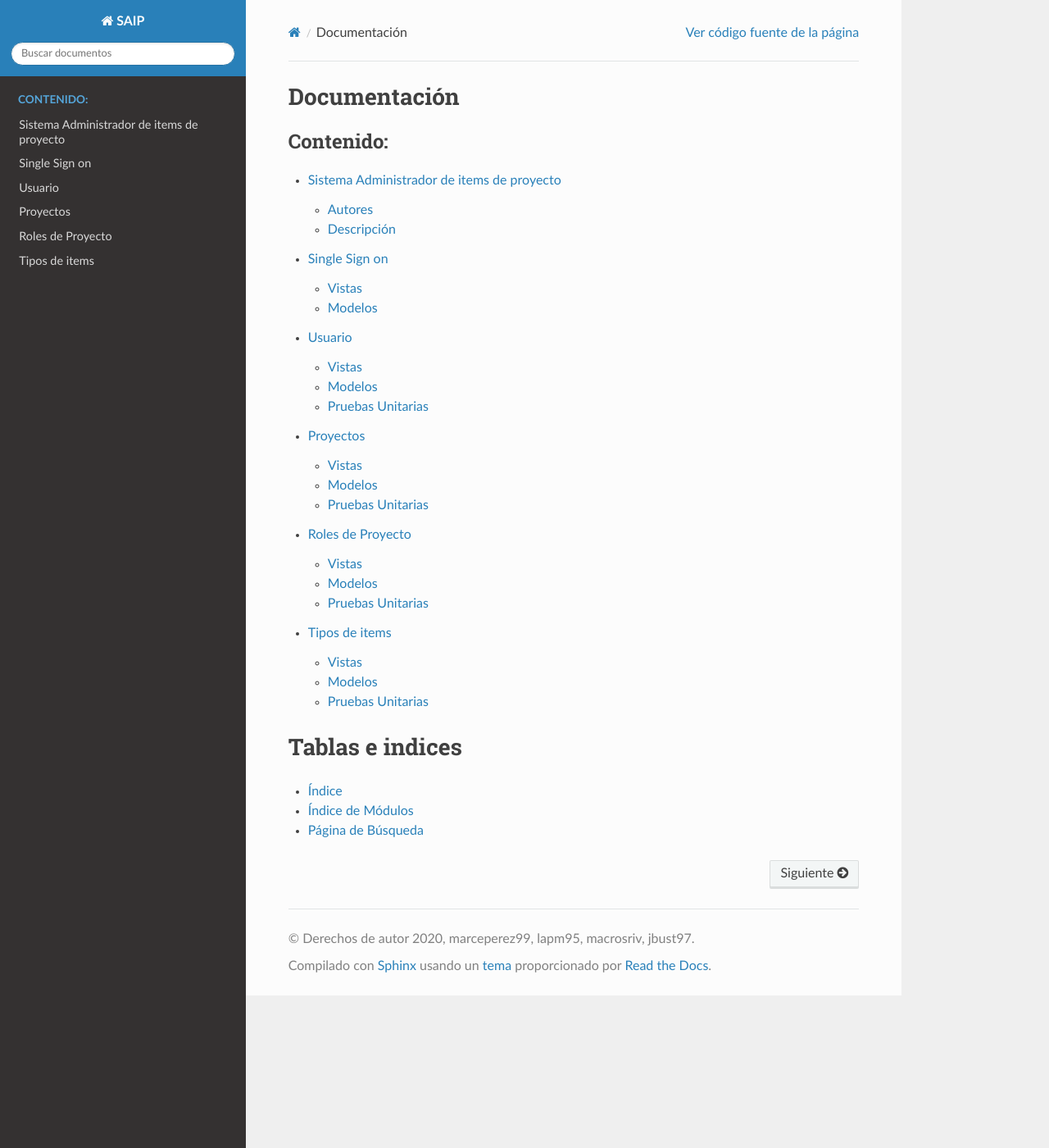
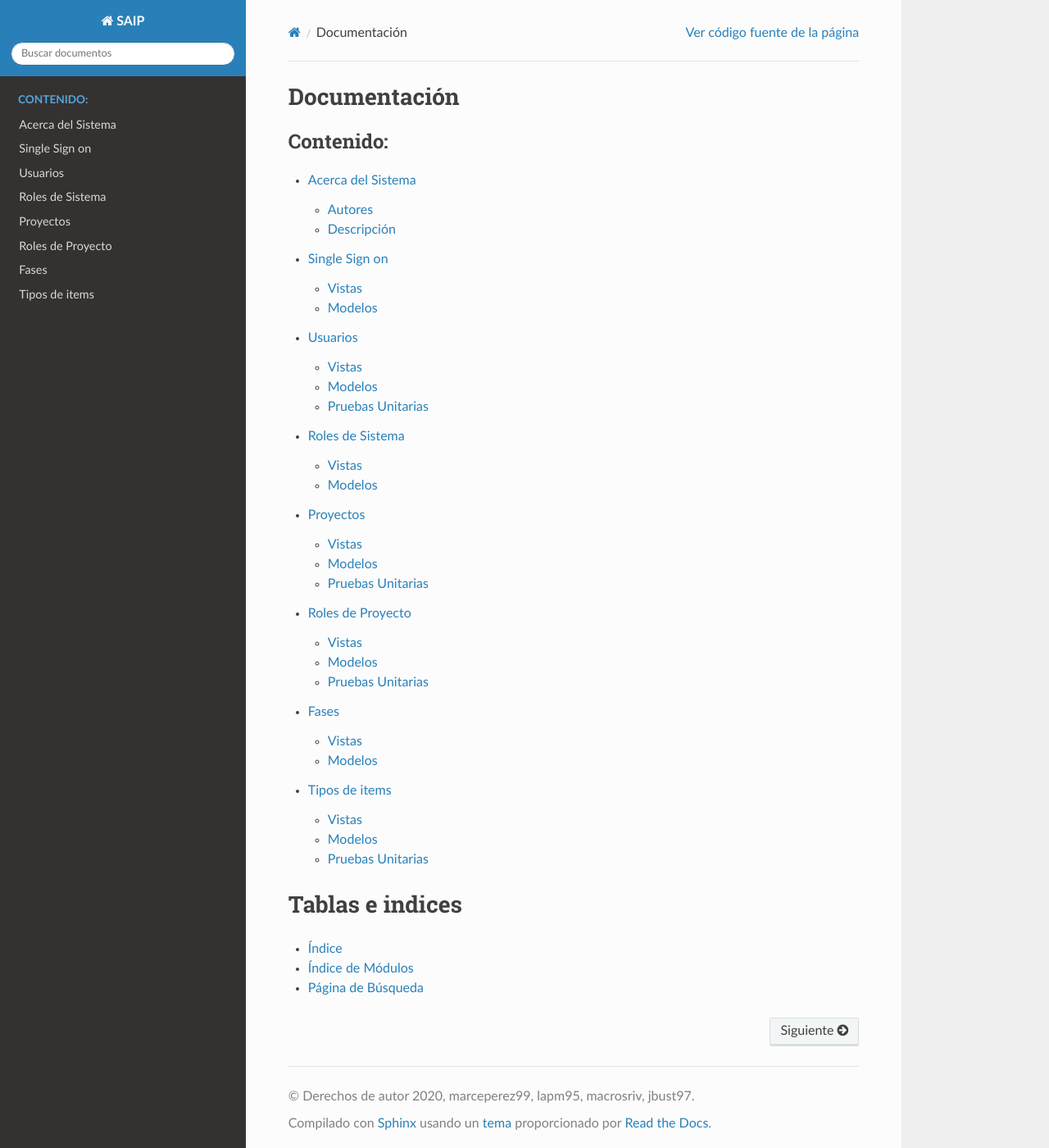
Before and after one commit to marceperez99/proyecto_is2, a Sphinx documentation site: the page built from docs/source/index.rst, in a window 1280 px wide and 1400 px high. Shown: the whole window at 82% size. Built offline with Sphinx 7.4.7 and the Read the Docs theme 2.0.0, drawn with Linux system fonts in a browser that asks for light colours; the version number could not be read and is left out.

Commit message:
Agrega las apps faltantes a la documentación.
Signed-off-by: Hugo Fleitas <hugofleitasbus@gmail.com>

```diff
--- a/docs/source/index.rst
+++ b/docs/source/index.rst
@@ -13,8 +13,10 @@ Documentación
    modules/aboutSAIP.rst
    modules/sso/sso.rst
    modules/usuario/usuario.rst
+   modules/roles_de_sistema/roles_de_sistema.rst
    modules/gestion_de_proyecto/gestion_de_proyecto.rst
    modules/roles_de_proyecto/roles_de_proyecto.rst
+   modules/gestion_de_fase/gestion_de_fase.rst
    modules/gestion_de_tipo_de_item/gestion_de_tipo_de_item.rst
 
 Tablas e indices
--- a/docs/source/modules/aboutSAIP.rst
+++ b/docs/source/modules/aboutSAIP.rst
@@ -1,7 +1,8 @@
 .. index:: Acerca del Proyecto
 
+Acerca del Sistema
+***********************************************
 Sistema Administrador de items de proyecto
-***********************************************
 
 Proyecto de Ingenieria de Software II - Primer Periodo del Año 2020
 
--- a/docs/source/modules/usuario/usuario.rst
+++ b/docs/source/modules/usuario/usuario.rst
@@ -1,6 +1,6 @@
-.. index:: Usuario
+.. index:: Usuarios
 
-Usuario
+Usuarios
 *******************
 Aplicación que extiende el modelo User de Django.
 
```
Also changed, not shown: docs/source/modules/gestion_de_fase/gestion_de_fase.rst (added, +18 -0 lines), docs/source/modules/roles_de_sistema/roles_de_sistema.rst (added, +19 -0 lines), 1 other file.
